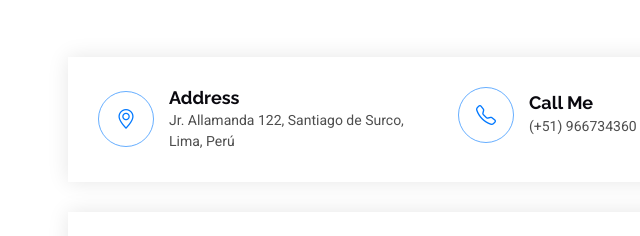
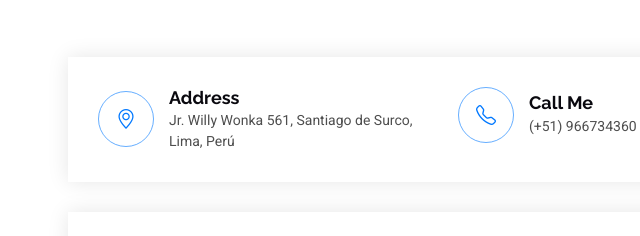
Before and after one commit to Renato2409/Renato_Rivera, a plain HTML site: page index.html in a window 1280 px wide. Shown: the part 5631-5867 px from the top of the page, 14-654 px from the left. Drawn offline with Linux system fonts and the light colour scheme.

Commit message:
Update index.html

```diff
--- a/index.html
+++ b/index.html
@@ -495,7 +495,7 @@
             <i class="bi bi-geo-alt flex-shrink-0"></i>
             <div>
               <h3>Address</h3>
-              <p>Jr. Allamanda 122, Santiago de Surco, Lima, Perú</p>
+              <p>Jr. Willy Wonka 561, Santiago de Surco, Lima, Perú</p>
             </div>
           </div>
         </div><!-- End Info Item -->
```
